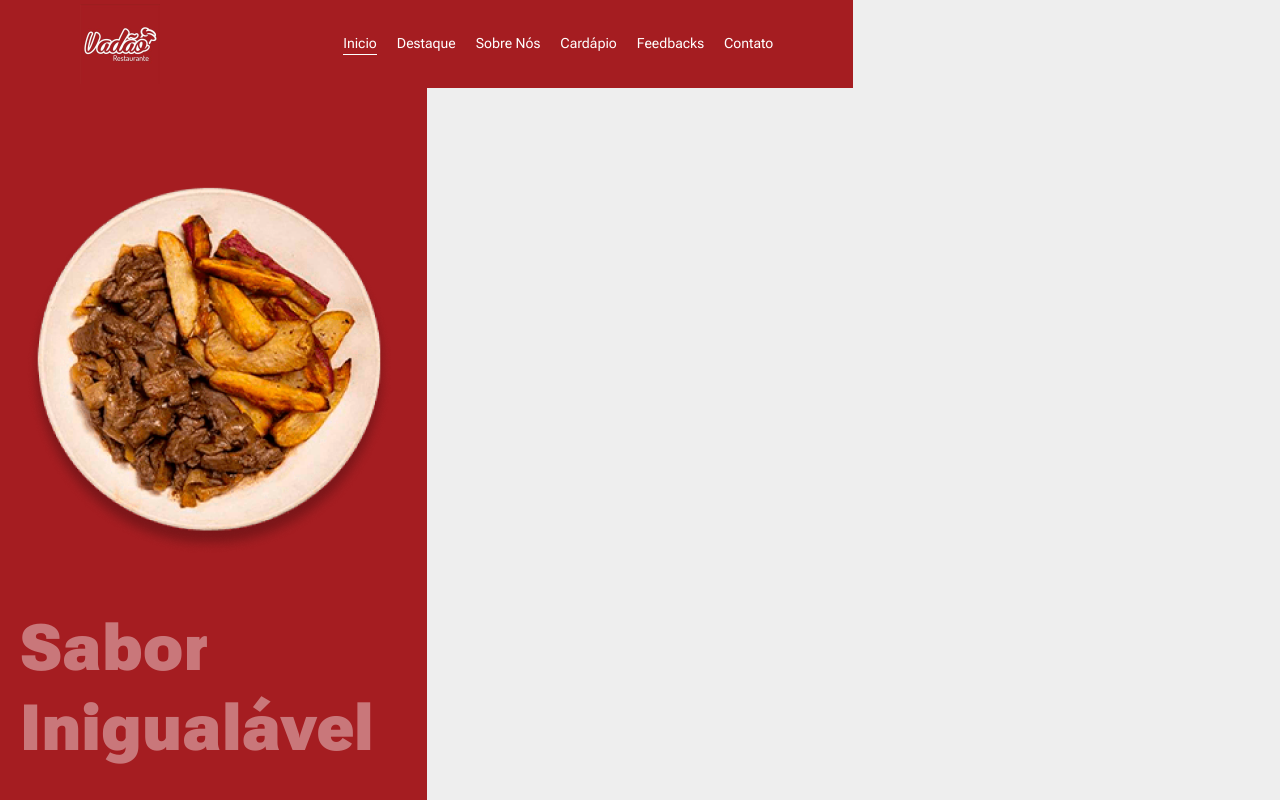
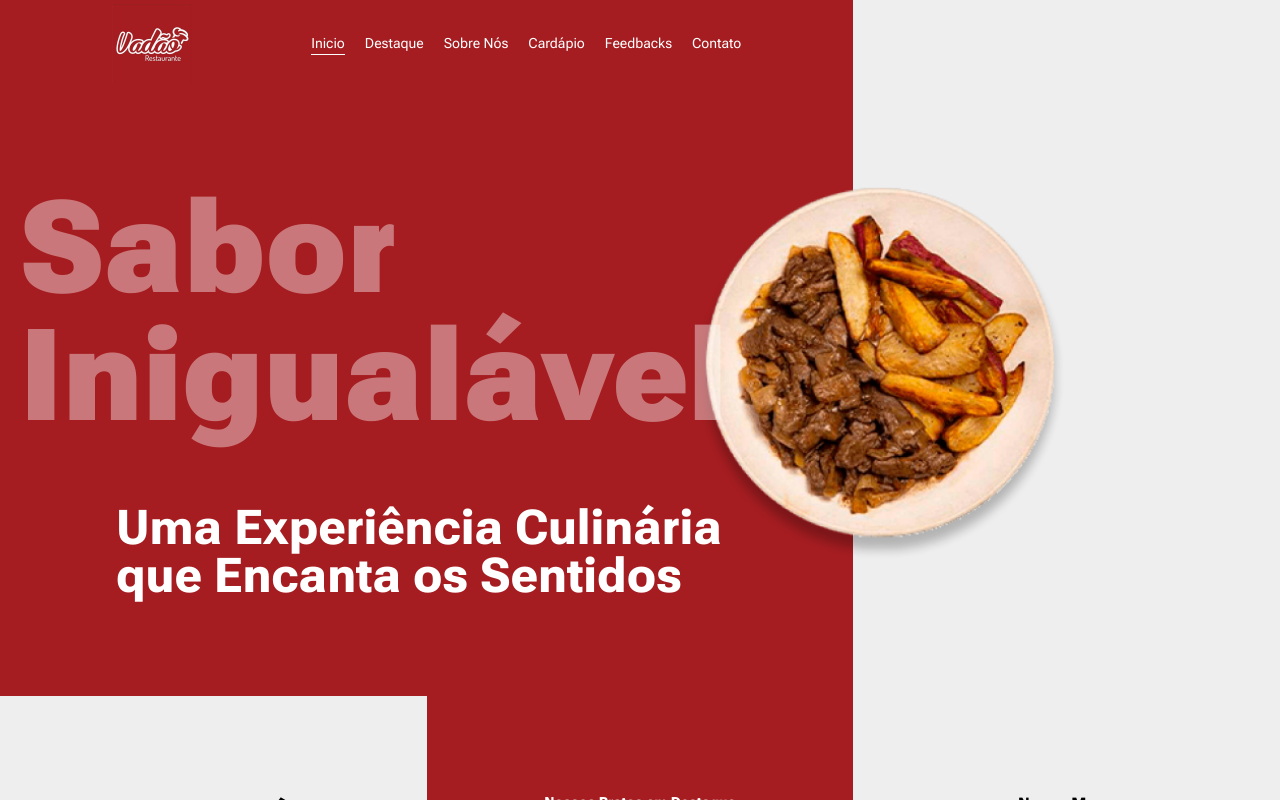
Before and after one commit to DevWeDesc/Vadao, a Next.js app: page / in a window 1280 px wide. Shown: the top 800 px of the page. Built offline with nearby package versions, Linux system fonts and the light colour scheme.

Commit message:
Editando Banner para desktop

```diff
--- a/src/app/page.tsx
+++ b/src/app/page.tsx
@@ -13,11 +13,13 @@ export default function Home() {
         <div className="lg:col-span-2">
           <Header />
         </div>
-        <div></div>
-        <main>
-          <section id="Init">
+        <div />
+      </div>
+      <main className="lg:grid lg:grid-cols-3">
+        <section id="Init" className="lg:col-span-2">
           <Banner />
         </section>
+        <div />
         <section id="About">
           <About />
         </section>
@@ -34,7 +36,6 @@ export default function Home() {
           <Footer />
         </section>
       </main>
-      </div>
     </>
   );
 }
--- a/src/components/Banner.tsx
+++ b/src/components/Banner.tsx
@@ -4,14 +4,22 @@ import ImageBanner from "../../public/ImageBannerMobile.png";
 
 export const Banner = () => {
   return (
-    <div className="bg-redDefault flex flex-col gap-12 py-24 px-5">
-      <Image alt="" src={ImageBanner} />
-      <h2 className="text-[64px] text-white leading-tight opacity-40 font-extraBlack">
-        Sabor Inigualável
-      </h2>
-      <h3 className="text-[1.68rem] text-white font-extrabold">
-        Uma Experiência Culinária que Encanta os Sentidos
-      </h3>
+    <div className="bg-redDefault flex flex-col gap-12 py-24 px-5 lg:w-full lg:flex-row-reverse">
+      <Image
+        alt=""
+        className="lg:absolute lg:right-52 lg:w-96 lg:h-96"
+        src={ImageBanner}
+      />
+      <div>
+        <h2 className="text-[64px] text-white leading-tight opacity-40 font-extraBlack lg:text-9xl">
+          Sabor Inigualável
+        </h2>
+        <div className="lg:px-24">
+          <h3 className="text-[1.68rem] text-white font-extrabold lg:mt-16 lg:text-5xl">
+            Uma Experiência Culinária que Encanta os Sentidos
+          </h3>
+        </div>
+      </div>
     </div>
   );
 };
--- a/src/components/Header.tsx
+++ b/src/components/Header.tsx
@@ -16,7 +16,7 @@ export const Header = () => {
   };
 
   return (
-    <div className="fixed w-screen z-10 bg-redDefault flex items-center justify-between px-5 py-1 lg:w-full lg:px-20 lg:relative">
+    <div className="fixed w-screen z-10 bg-redDefault flex items-center justify-between px-5 py-1 lg:w-full lg:px-28 lg:relative">
       <Image alt="" src={LogoHeader} />
 
       <div
```
Lines whose indentation alone changed are shown as unchanged.
